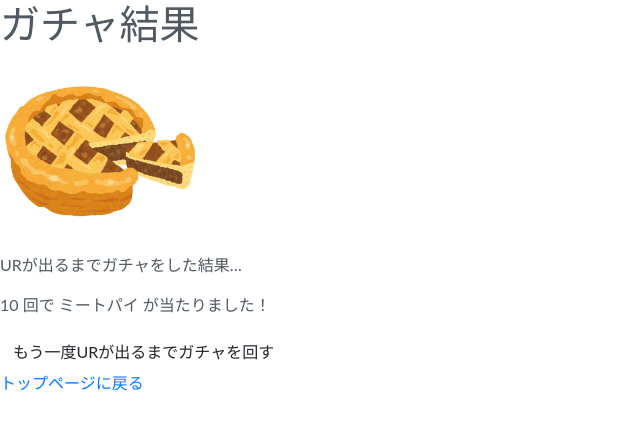
After one commit to firstss-kettun-team/illust-place-team, a Flask app: page /result_stillUR in a window 1280 px wide. The commit adds this page. Shown: the top 430 px of the page, without its empty margins (0-640 px from the left). Run offline with Flask 2, Linux system fonts and the light colour scheme; some libraries are stand-ins or nearby versions.

Commit message:
UR出るまでガチャを実装

```diff
--- a/app.py
+++ b/app.py
@@ -110,11 +110,44 @@ def select10():
     max_data = {'max_name':max_name}
     return redirect(url_for("result"))
 
+@app.route('/select_stillUR')
+def select_stillUR():
+    global data
+    global datas
+    global max_data
+    data = [] #一応初期化
+    datas = [] #初期化
+    max_data = {} #初期化
+    while True:
+        rarities = ["N", "R", "SR", "UR"]
+        weight = [0.8, 0.17, 0.025, 0.005]
+        picked_rarity = np.random.choice(rarities, p=weight)
+
+        #picked_rarityの中に入っている文字列と同じ名前の関数を呼び出す
+        result_name = eval(picked_rarity)()
+
+        #辞書型でデータを作成
+        data = {'name':result_name, 'rarity':picked_rarity}
+        datas.append(data)
+
+        if picked_rarity == "UR":
+            max_name = result_name
+            break
+
+    max_data = {'max_name':max_name}
+    return redirect(url_for("result_stillUR"))
+
 @app.route('/result')
 def result():
     global datas
     global max_data
     return render_template("result.html", datas=datas, max_data=max_data)
+
+@app.route('/result_stillUR')
+def result_stillUR():
+    global datas
+    global max_data
+    return render_template("stillUR.html", datas=datas, max_data=max_data)
 
 def N():
     #いらすとや画像の名前を文字列で入れていく
--- a/templates/index.html
+++ b/templates/index.html
@@ -33,6 +33,7 @@
     <h3>始まりの終焉</h3>
     <a href="/select" class="btn btn-outline-danger btn-lg">ガチャを引く</a>
     <a href="/select10" class="btn btn-outline-success btn-lg">10連ガチャを引く</a>
+    <a href="/select_stillUR" class="btn btn-outline-primary btn-lg">URが出るまでガチャを引く</a>
   </div>
   </div>
   <!--終わり-->
--- /dev/null
+++ b/templates/stillUR.html
@@ -0,0 +1,14 @@
+{% extends "layout.html" %}
+{% block content %}
+<h1>ガチャ結果</h1>
+<p>
+    <img src="/static/images/{{ max_data.max_name }}.png" style="margin-top: 10px; vertical-align: bottom; width: 200px;">
+</p>
+<div>
+    <p>URが出るまでガチャをした結果…</p>
+    <p>{{ datas|length }} 回で {{ max_data.max_name }} が当たりました！</p>
+</div>
+<a href="/select_stillUR" class="btn"> もう一度URが出るまでガチャを回す </a>
+<br>
+<a href="/"> トップページに戻る </a>
+{% endblock %}
```
